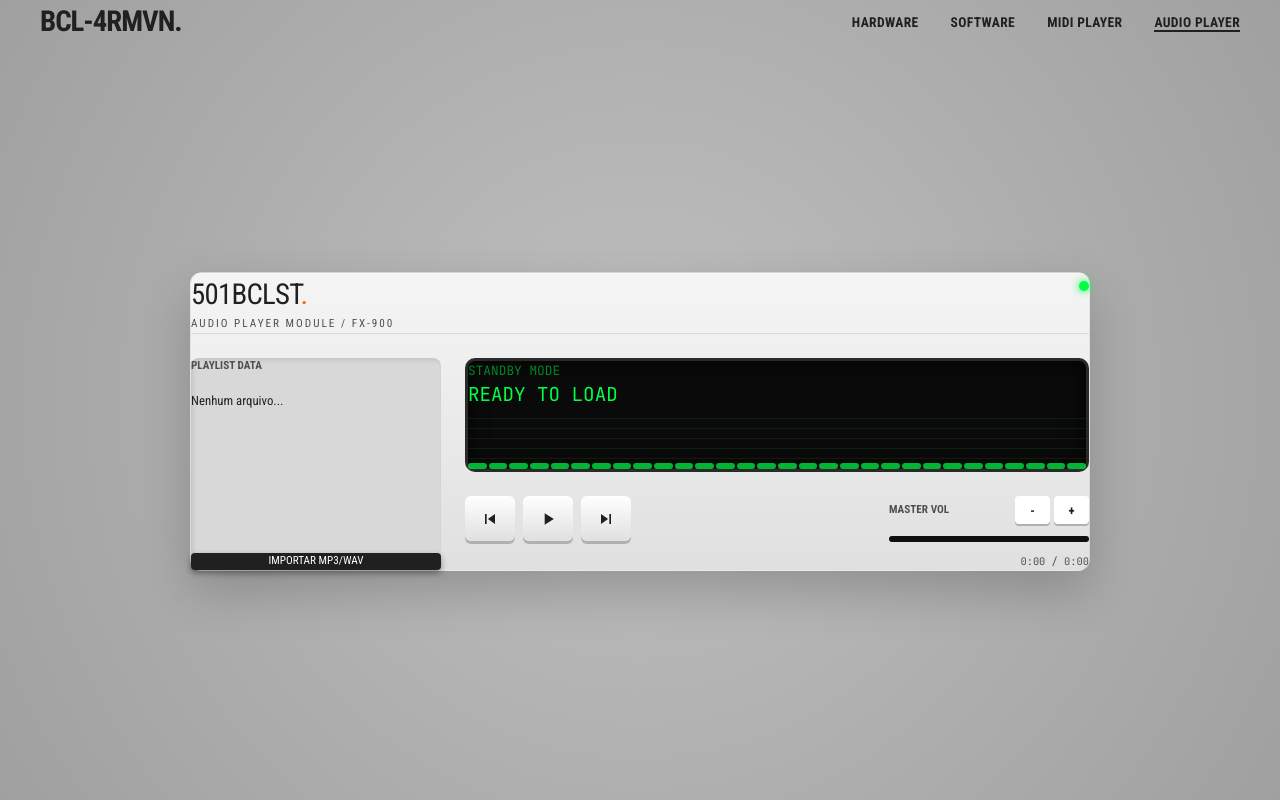
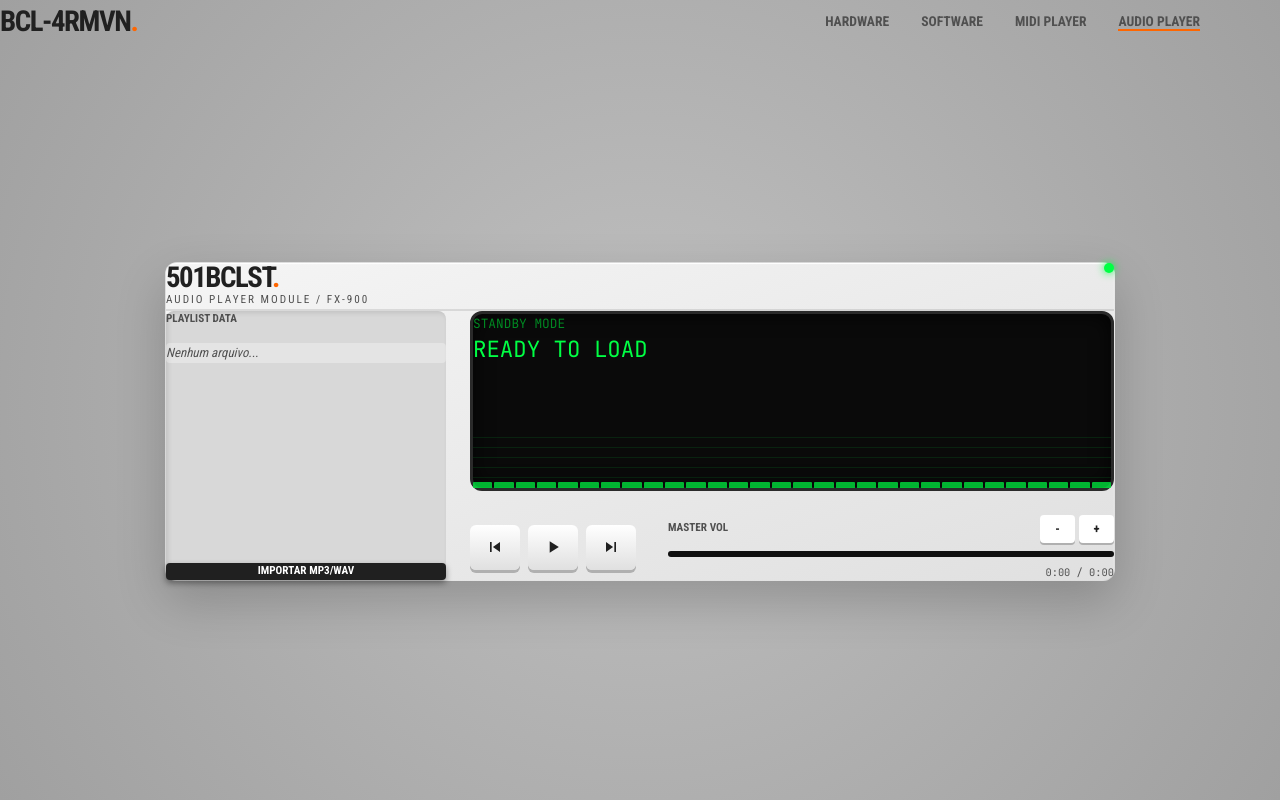
Before and after one commit to brennoclins/BCL-4RMVN, a React (Vite) app: page /audio-player in a window 1280 px wide. Built offline with nearby package versions, Linux system fonts and the light colour scheme.

Commit message:
feat: ajusta munu

```diff
--- a/src/components/audio-player/AudioPlayerContainer.tsx
+++ b/src/components/audio-player/AudioPlayerContainer.tsx
@@ -6,15 +6,7 @@ interface AudioPlayerContainerProps {
 
 export function AudioPlayerContainer({ children }: AudioPlayerContainerProps) {
   return (
-    <div
-      className="w-full max-w-[900px] bg-gradient-to-b from-[var(--color-hw-case-light)] to-[var(--color-hw-case-base)] rounded-xl border border-black/5 shadow-[0_20px_50px_rgba(0,0,0,0.2),inset_0_1px_1px_var(--color-hw-case-light)] p-8 relative"
-      style={{
-        display: 'grid',
-        gridTemplateAreas: '"header header header" "sidebar screen screen" "sidebar transport volume"',
-        gridTemplateColumns: '250px 1fr 200px',
-        gap: '1.5rem',
-      }}
-    >
+    <div className="w-full max-w-[950px] bg-gradient-to-br from-[var(--color-hw-case-light)] to-[var(--color-hw-case-base)] rounded-xl shadow-[0_20px_50px_rgba(0,0,0,0.2),inset_0_1px_1px_white] p-10 border border-black/5">
       {children}
     </div>
   );
--- a/src/components/audio-player/AudioScreen.tsx
+++ b/src/components/audio-player/AudioScreen.tsx
@@ -30,32 +30,27 @@ export function AudioScreen({ trackName, artistName, isPlaying }: AudioScreenPro
   }, [isPlaying]);
 
   return (
-    <div
-      className="bg-[#0a0a0a] rounded-[10px] p-6 shadow-[inset_0_0_20px_rgba(0,0,0,0.8)] border-[3px] border-[#2a2a2a] flex flex-col justify-between font-mono"
-      style={{ gridArea: 'screen' }}
-    >
+    <section className="bg-[#0a0a0a] rounded-xl p-6 shadow-[inset_0_0_20px_rgba(0,0,0,0.8)] border-[3px] border-[#2a2a2a] font-mono min-h-[180px] flex flex-col justify-between">
       <div>
-        <div className="text-[#008822] text-[0.8rem] uppercase mb-2">{artistName}</div>
-        <div className="text-[var(--color-accent-screen)] text-[1.2rem] uppercase">
+        <div className="text-[#008822] text-[0.8rem] uppercase">{artistName}</div>
+        <div className="text-[var(--color-accent-screen)] text-[1.4rem] uppercase truncate">
           {trackName}
         </div>
       </div>
-
       <div
         ref={eqRef}
-        className="h-[60px] flex items-end gap-[2px] mt-4"
+        className="h-[60px] flex items-end gap-[2px] bg-[length:100%_10px]"
         style={{
           backgroundImage: 'linear-gradient(0deg, rgba(0,255,68,0.1) 1px, transparent 1px)',
-          backgroundSize: '100% 10px',
         }}
       >
         {Array.from({ length: 30 }).map((_, i) => (
           <div
             key={i}
-            className="flex-1 bg-[var(--color-accent-screen)] h-[10%] transition-[height] duration-[100ms] opacity-70 rounded-sm"
+            className="flex-1 bg-[var(--color-accent-screen)] opacity-70 rounded-t-[1px] transition-all duration-100 h-[10%]"
           />
         ))}
       </div>
-    </div>
+    </section>
   );
 }
--- a/src/components/audio-player/AudioVolumeSection.tsx
+++ b/src/components/audio-player/AudioVolumeSection.tsx
@@ -12,7 +12,7 @@ export function AudioVolumeSection({
   totalTime,
 }: AudioVolumeSectionProps) {
   return (
-    <div className="flex-1 flex flex-col gap-3">
+    <div className="flex-1 flex flex-col gap-2">
       <div className="flex justify-between items-center">
         <span className="text-[0.7rem] font-bold uppercase text-[var(--color-text-mid)]">
           Master Vol
--- a/src/components/audio-player/HWSidebar.tsx
+++ b/src/components/audio-player/HWSidebar.tsx
@@ -15,25 +15,24 @@ export function HWSidebar({ tracks, currentIndex, onSelectTrack, onFileUpload }:
   };
 
   return (
-    <div
-      className="bg-[#d8d8d8] rounded-lg p-4 shadow-[inset_2px_2px_5px_rgba(0,0,0,0.1)] flex flex-col gap-4"
-      style={{ gridArea: 'sidebar' }}
-    >
+    <aside className="w-[280px] bg-[#d8d8d8] rounded-lg p-5 shadow-[inset_2px_2px_5px_rgba(0,0,0,0.1)] flex flex-col gap-4">
       <span className="text-[0.7rem] font-bold uppercase text-[var(--color-text-mid)]">
         Playlist Data
       </span>
 
-      <ul className="overflow-y-auto max-h-[280px] flex-1">
+      <ul className="overflow-y-auto h-[250px] flex-1">
         {tracks.length === 0 ? (
-          <li className="text-[0.8rem] px-2 py-1">Nenhum arquivo...</li>
+          <li className="text-[0.8rem] p-3 rounded bg-white/30 truncate italic text-[var(--color-text-mid)]">
+            Nenhum arquivo...
+          </li>
         ) : (
           tracks.map((track, index) => (
             <li
               key={index}
               onClick={() => onSelectTrack(index)}
-              className={`text-[0.8rem] px-2 py-1 rounded cursor-pointer mb-1 transition-all duration-200 whitespace-nowrap overflow-hidden text-overflow-ellipsis ${
+              className={`text-[0.8rem] p-3 rounded mb-1 cursor-pointer transition-all ${
                 index === currentIndex
-                  ? 'bg-[var(--color-hw-orange)] text-white shadow-[0_2px_4px_rgba(0,0,0,0.2)]'
+                  ? 'bg-[var(--color-hw-orange)] text-white shadow-md'
                   : 'bg-white/30 hover:bg-white/50'
               }`}
             >
@@ -43,19 +42,16 @@ export function HWSidebar({ tracks, currentIndex, onSelectTrack, onFileUpload }:
         )}
       </ul>
 
-      <label
-        className="block bg-[var(--color-pad-off)] text-[var(--color-text-light)] text-center p-3 rounded text-[0.7rem] uppercase cursor-pointer mt-auto transition-all duration-200 hover:bg-[#303030] hover:shadow-[0_0_10px_rgba(255,102,0,0.4)]"
-        style={{ boxShadow: '0 3px 6px rgba(0,0,0,0.4)' }}
-      >
+      <label className="block bg-[var(--color-pad-off)] text-white text-center p-3 rounded text-[0.7rem] uppercase font-bold cursor-pointer hover:bg-[#303030] shadow-[0_3px_6px_rgba(0,0,0,0.4)] transition-all active:scale-95">
         Importar MP3/WAV
         <input
           type="file"
           multiple
-          accept="audio/*,.mid,.midi"
+          accept="audio/*"
           onChange={handleFileChange}
           className="hidden"
         />
       </label>
-    </div>
+    </aside>
   );
 }
--- a/src/components/layout/Nav.tsx
+++ b/src/components/layout/Nav.tsx
@@ -26,32 +26,30 @@ export function Nav({ variant = 'home' }: NavProps) {
   const location = useLocation();
   const links = variant === 'player' ? playerLinks : homeLinks;
 
+  const isActiveLink = (link: NavLink) => {
+    if (link.to === '/audio-player') {
+      return location.pathname === '/audio-player';
+    }
+    return location.pathname === link.to;
+  };
+
   return (
-    <nav
-      className="w-full py-6 px-8 z-50"
-      style={{
-        maxWidth: '1200px',
-        margin: '0 auto',
-        display: 'flex',
-        justifyContent: 'space-between',
-        alignItems: 'center',
-      }}
-    >
+    <nav className="p-6 w-full max-w-[1200px] mx-auto flex justify-between items-center z-50">
       <Link
         to="/"
-        className="text-[1.8rem] font-bold tracking-[-1px] text-[--color-text-dark] no-underline"
+        className="text-[1.8rem] font-bold tracking-tighter text-[var(--color-text-dark)] no-underline"
       >
-        BCL-4RMVN<span className="text-[--color-hw-orange]">.</span>
+        BCL-4RMVN<span className="text-[var(--color-hw-orange)]">.</span>
       </Link>
-      <ul className="flex gap-8 list-none">
+      <ul className="flex gap-8 uppercase font-bold text-[0.85rem] text-[var(--color-text-mid)]">
         {links.map((link) => (
           <li key={link.to}>
             <Link
               to={link.to}
-              className={`text-[0.85rem] font-bold uppercase tracking-wide transition-colors duration-300 hover:text-[--color-hw-orange] no-underline ${
-                location.pathname === link.to
-                  ? 'text-[--color-hw-orange] border-b-2 border-[--color-hw-orange]'
-                  : 'text-[--color-text-mid]'
+              className={`hover:text-[var(--color-hw-orange)] transition-colors no-underline ${
+                isActiveLink(link)
+                  ? 'text-[var(--color-hw-orange)] border-b-2 border-[var(--color-hw-orange)]'
+                  : ''
               }`}
             >
               {link.label}
--- a/src/pages/AudioPlayerPage.tsx
+++ b/src/pages/AudioPlayerPage.tsx
@@ -2,7 +2,6 @@ import { useEffect, useState, useRef } from 'react';
 import { Nav } from '../components/layout';
 import {
   AudioPlayerContainer,
-  HWHeader,
   HWSidebar,
   AudioScreen,
   AudioTransport,
@@ -28,7 +27,6 @@ export function AudioPlayerPage() {
   const [artistDisplay, setArtistDisplay] = useState('Standby Mode');
 
   const audioRef = useRef<HTMLAudioElement | null>(null);
-  const progressIntervalRef = useRef<number | null>(null);
 
   const currentTrack = currentIndex >= 0 ? tracks[currentIndex] : null;
 
@@ -65,10 +63,6 @@ export function AudioPlayerPage() {
   };
 
   const selectTrack = (index: number) => {
-    if (progressIntervalRef.current) {
-      clearInterval(progressIntervalRef.current);
-    }
-
     setCurrentIndex(index);
     setIsPlaying(false);
     setProgress(0);
@@ -77,7 +71,6 @@ export function AudioPlayerPage() {
     const track = tracks[index];
     if (track) {
       setArtistDisplay(track.ext + ' File');
-      setTotalTime('0:00');
 
       if (track.isMidi) {
         setTotalTime('0:00');
@@ -134,19 +127,16 @@ export function AudioPlayerPage() {
   };
 
   const prevTrack = () => {
-    if (tracks.length > 0 && currentIndex > 0) {
-      selectTrack(currentIndex - 1);
+    if (tracks.length > 0) {
+      const newIndex = currentIndex === 0 ? tracks.length - 1 : currentIndex - 1;
+      selectTrack(newIndex);
       play();
     }
   };
 
   const nextTrack = () => {
     if (tracks.length > 0) {
-      if (currentIndex < tracks.length - 1) {
-        selectTrack(currentIndex + 1);
-      } else {
-        selectTrack(0);
-      }
+      selectTrack((currentIndex + 1) % tracks.length);
       play();
     }
   };
@@ -206,10 +196,21 @@ export function AudioPlayerPage() {
     <div className="min-h-screen flex flex-col">
       <Nav variant="player" />
 
-      <main className="flex-1 flex items-center justify-center p-8 pb-[3rem]">
+      <main className="flex-1 flex items-center justify-center p-8">
         <AudioPlayerContainer>
-          <HWHeader title="501BCLST" model="Audio Player Module / FX-900" />
+          <header className="flex justify-between items-start border-b-2 border-black/10 pb-4 mb-6">
+            <div>
+              <h2 className="text-[1.8rem] font-bold tracking-tighter leading-none uppercase">
+                501BCLST<span className="text-[var(--color-hw-orange)]">.</span>
+              </h2>
+              <p className="text-[0.7rem] text-[var(--color-text-mid)] uppercase tracking-[2px] mt-1">
+                Audio Player Module / FX-900
+              </p>
+            </div>
+            <div className="w-[10px] h-[10px] bg-[var(--color-accent-screen)] rounded-full shadow-[0_0_8px_#00ff44] mt-2" />
+          </header>
 
+          <div className="flex gap-6">
             <HWSidebar
               tracks={tracks}
               currentIndex={currentIndex}
@@ -217,12 +218,14 @@ export function AudioPlayerPage() {
               onFileUpload={handleFileUpload}
             />
 
+            <div className="flex-1 flex flex-col gap-6">
               <AudioScreen
                 trackName={currentTrack?.name || 'Ready to Load'}
                 artistName={artistDisplay}
                 isPlaying={isPlaying}
               />
 
+              <div className="flex items-center justify-between gap-8">
                 <AudioTransport
                   isPlaying={isPlaying}
                   onPlayPause={togglePlay}
@@ -236,6 +239,9 @@ export function AudioPlayerPage() {
                   currentTime={currentTime}
                   totalTime={totalTime}
                 />
+              </div>
+            </div>
+          </div>
         </AudioPlayerContainer>
       </main>
     </div>
```
Also changed, not shown: playwright-report/index.html (+1 -1 lines). Lines whose indentation alone changed are shown as unchanged.
